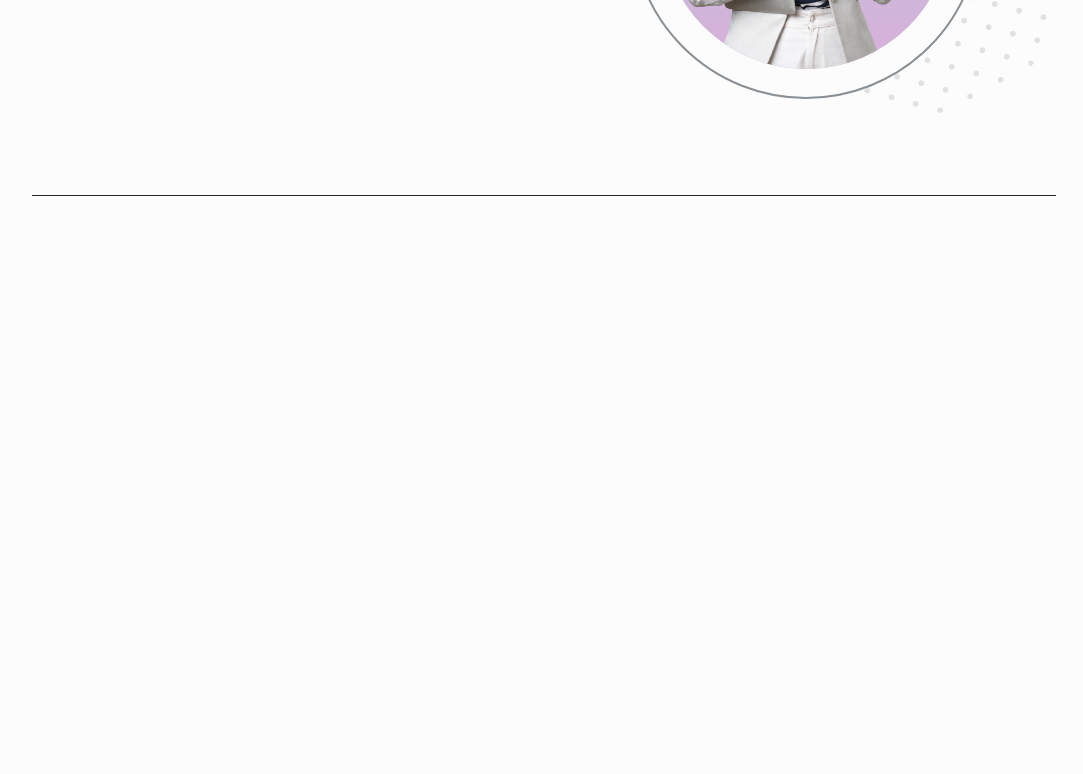
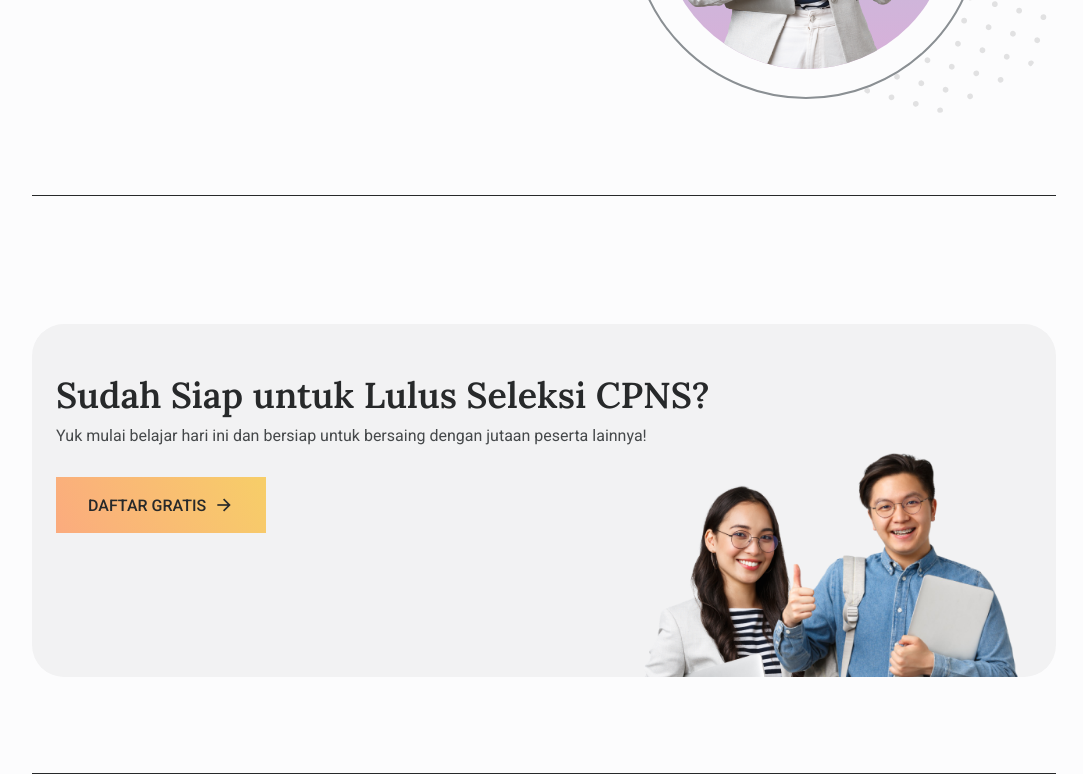
Before and after one commit to nelly-yusnita/cpns38, a plain HTML site: page index.html in a window 1280 px wide. Shown: the part 559-1333 px from the top of the page, without its empty margins (96-1179 px from the left). Before the commit the page ends 800 px from the top, so only its background shows below. Drawn offline with nearby package versions, Linux system fonts and the light colour scheme.

Commit message:
add banner

```diff
--- a/assets/css/style.css
+++ b/assets/css/style.css
@@ -318,6 +318,7 @@ img{
 }
 .home__title{
    font-size: var(--biggest-font-size);
+   font-weight: var(--font-semi-bold);
    letter-spacing: .3px;
    margin-bottom: 0.5rem;
 }
@@ -389,6 +390,28 @@ img{
 }
 /* ===== end home ===== */
 
+/* ===== BANNER ===== */
+.banner__container{
+   background-color: var(--container-color);
+   padding: 2rem 1.25rem 0;
+   border-radius: 2rem;
+   overflow: hidden;
+}
+.banner__title{
+   font-size: var(--h1-font-size);
+   font-weight: var(--font-semi-bold);
+   margin-bottom: 0.5rem;
+}
+.banner__description{
+   margin-bottom: 2rem;
+}
+.banner__img{
+   display: block;
+   width: 300px;
+   justify-self: flex-end;
+}
+/* ===== end banner ===== */
+
 /* ===== BREAKPOINTS ===== */
 /* For small devices */
 @media screen and (max-width: 340px){
@@ -425,6 +448,15 @@ img{
       width: 175px;
    }
    /* ===== end home ===== */
+
+   /* ===== BANNER ===== */
+   .banner__container{
+      grid-gap: 0;
+   }
+   .banner__img{
+      width: 350px;
+   }
+   /* ===== end banner ===== */
 }
 
 @media screen and (min-width: 768px){
@@ -473,6 +505,18 @@ img{
               order: -1;
    }
    /* ===== end home ===== */
+
+   /* ===== BANNER ===== */
+   .banner__container{
+      position: relative;
+      padding: 3rem 1.5rem 9rem;
+   }
+   .banner__img{
+      position: absolute;
+      bottom: 0;
+      right: 1rem;
+   }
+   /* ===== end banner ===== */
 }
 
 @media screen and (min-width: 992px){
@@ -497,6 +541,13 @@ img{
               flex-direction: row;
    }
    /* ===== end home ===== */
+
+   /* ===== BANNER ===== */
+   .banner__img{
+      width: 400px;
+      right: 2rem;
+   }
+   /* ===== end banner ===== */
 }
 
 /* For large devices */
--- a/assets/js/script.js
+++ b/assets/js/script.js
@@ -73,5 +73,6 @@ const sr = ScrollReveal({
 })
 
 sr.reveal(`.home__blob`, {origin: 'right'})
-sr.reveal(`.home__data`, {origin: 'left'})
+sr.reveal(`.home__data, .banner__data`, {origin: 'left'})
+sr.reveal(`.banner__img`, {origin: 'bottom'})
 // ===== end scroll reveal animation ===== //
--- a/index.html
+++ b/index.html
@@ -85,20 +85,35 @@
 				   	</a>
 					</div>
 				</div>
-
-				<!-- <div class="home__blob grid">
-					<div class="home__img">
-						<img src="assets/img/home-img.png" alt="home image">
-					</div>
-
-					<img src="assets/img/shape-waw.svg" alt="" class="home__shape-wawes">
-					<img src="assets/img/shape-cir.svg" alt="" class="home__shape-circle">
-				</div> -->
 			</div>
 		</section>
 		<!-- ===== end home ===== -->
+
+		<!-- ===== BANNER ===== -->
+		<section class="banner section">
+			<div class="banner__container container grid">
+				<div class="banner__data">
+					<h1 class="banner__title">Sudah Siap untuk Lulus Seleksi CPNS?</h1>
+					<p class="banner__description">Yuk mulai belajar hari ini dan bersiap untuk bersaing dengan jutaan peserta lainnya!</p>
+
+					<a href="#" class="button button__flex button__orange">
+						Daftar Gratis <i class="ri-arrow-right-line"></i>
+					</a>
+				</div>
+
+				<img src="assets/img/banner-img.png" alt="banner image" class="banner__img">
+			</div>
+		</section>
+		<!-- ===== end banner ===== -->
    </main>
    <!-- ===== end main ===== -->
+
+   <!-- ===== FOOTER ===== -->
+   <footer class="footer">
+		<div class="footer__container container section__border">
+		</div>
+	</footer>
+   <!-- ===== end footer ===== -->
 
    <!-- ===== SCROLLREVEAL ===== -->
 	<script src="assets/js/scrollreveal.min.js"></script>
```
Also changed, not shown: assets/img/banner-img.png (added). Lines whose indentation alone changed are shown as unchanged.
